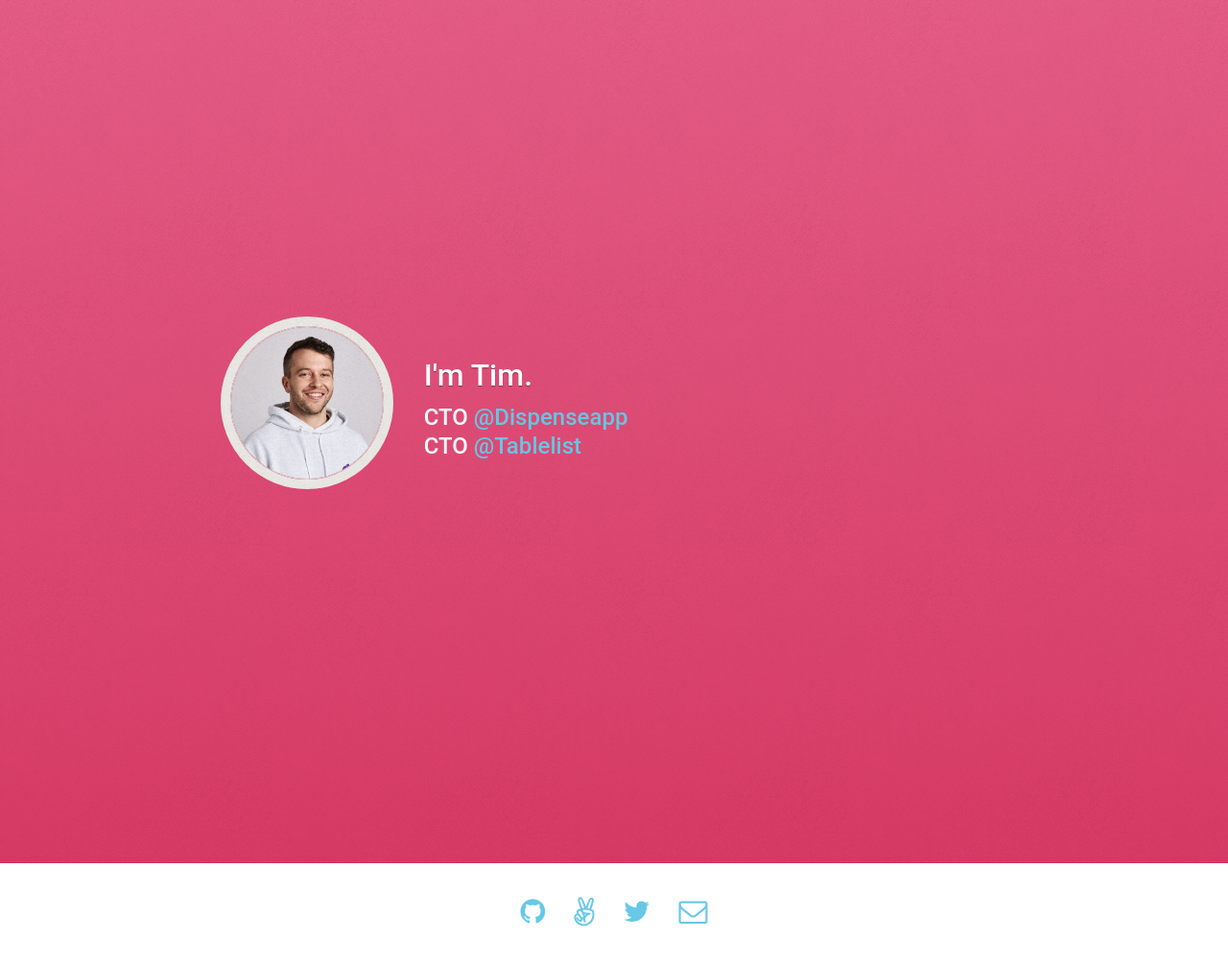
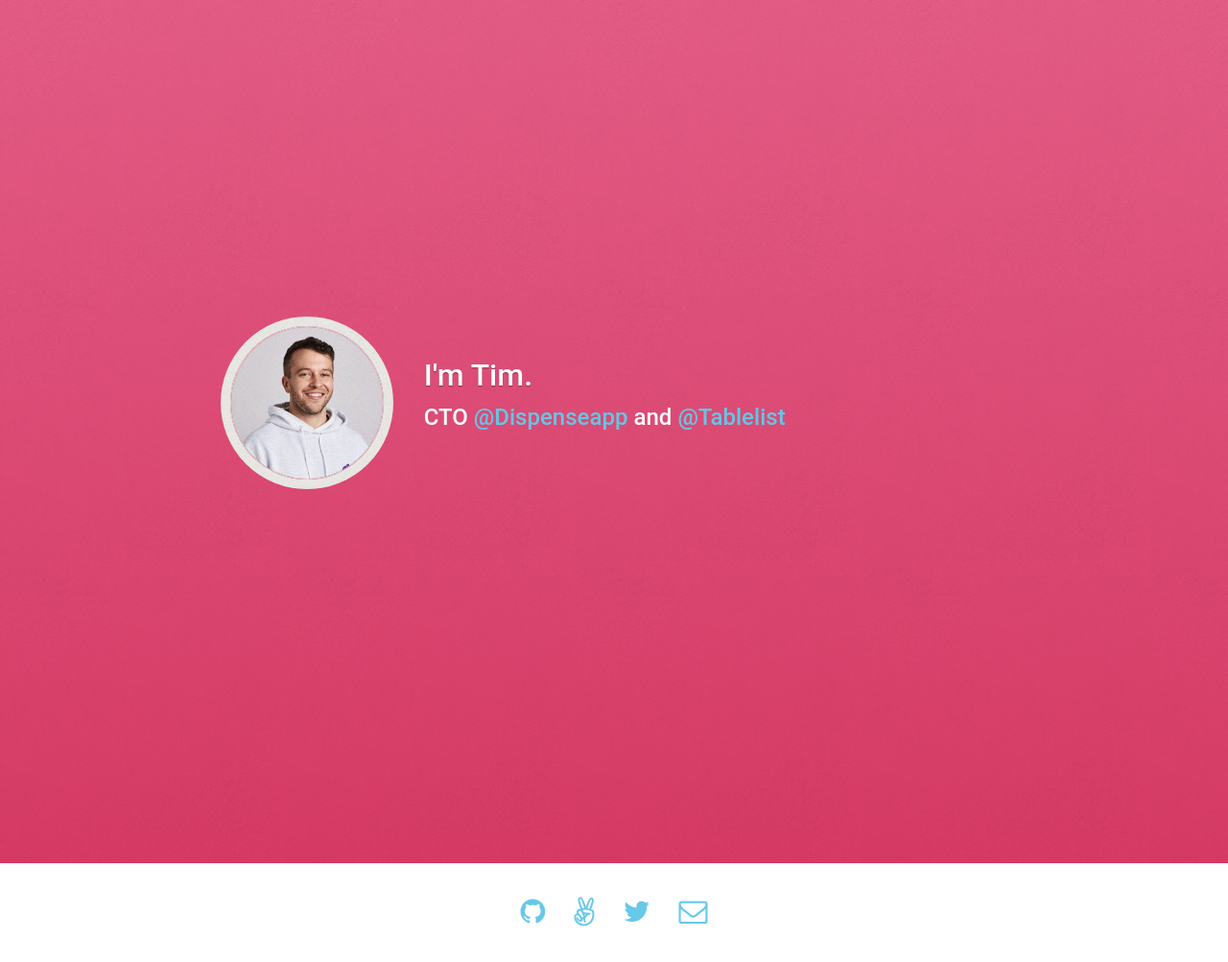
Before and after one commit to officert/personal_website, a Jekyll site: the page built from index.html, in a window 1280 px wide. Shown: the whole page at 96% size. Built offline with Jekyll 4.4.1, drawn with Linux system fonts in a browser that asks for light colours; nearby versions of some CDN libraries.

Commit message:
Update index.html

```diff
--- a/index.html
+++ b/index.html
@@ -17,10 +17,7 @@ layout: default
           <h1 class="banner-text animated fadeInUp delay">
             <span class="line line-1 text-shadow-sm">I'm Tim.</span>
             <span class="line line-2">
-              CTO <a href="https://dispenseapp.com">@Dispenseapp</a>
-            </span>
-            <span class="line line-2">
-              CTO <a href="https://tablelist.com">@Tablelist</a>
+              CTO <a href="https://dispenseapp.com">@Dispenseapp</a> and <a href="https://tablelist.com">@Tablelist</a>
             </span>
           </h1>
         </div>
```
